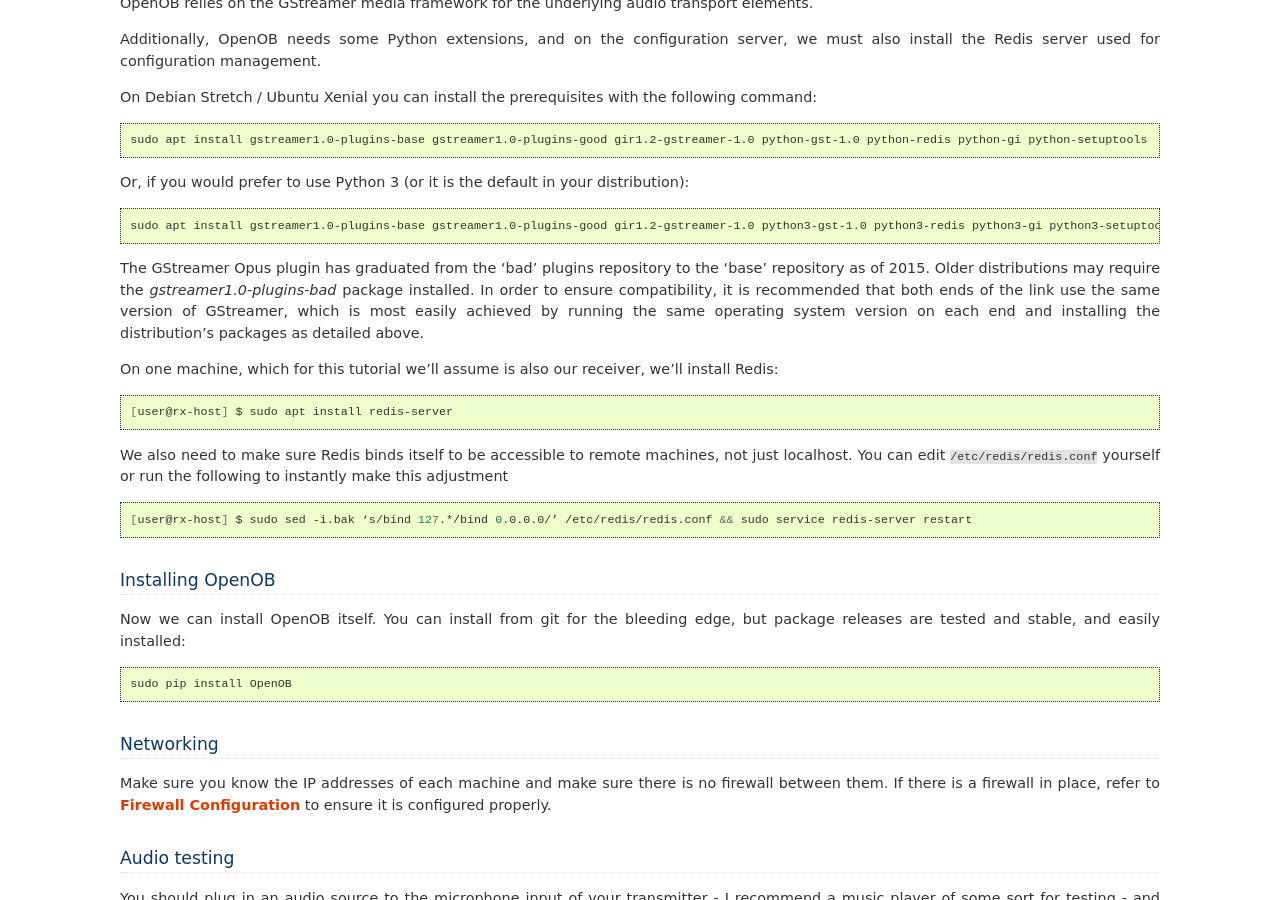
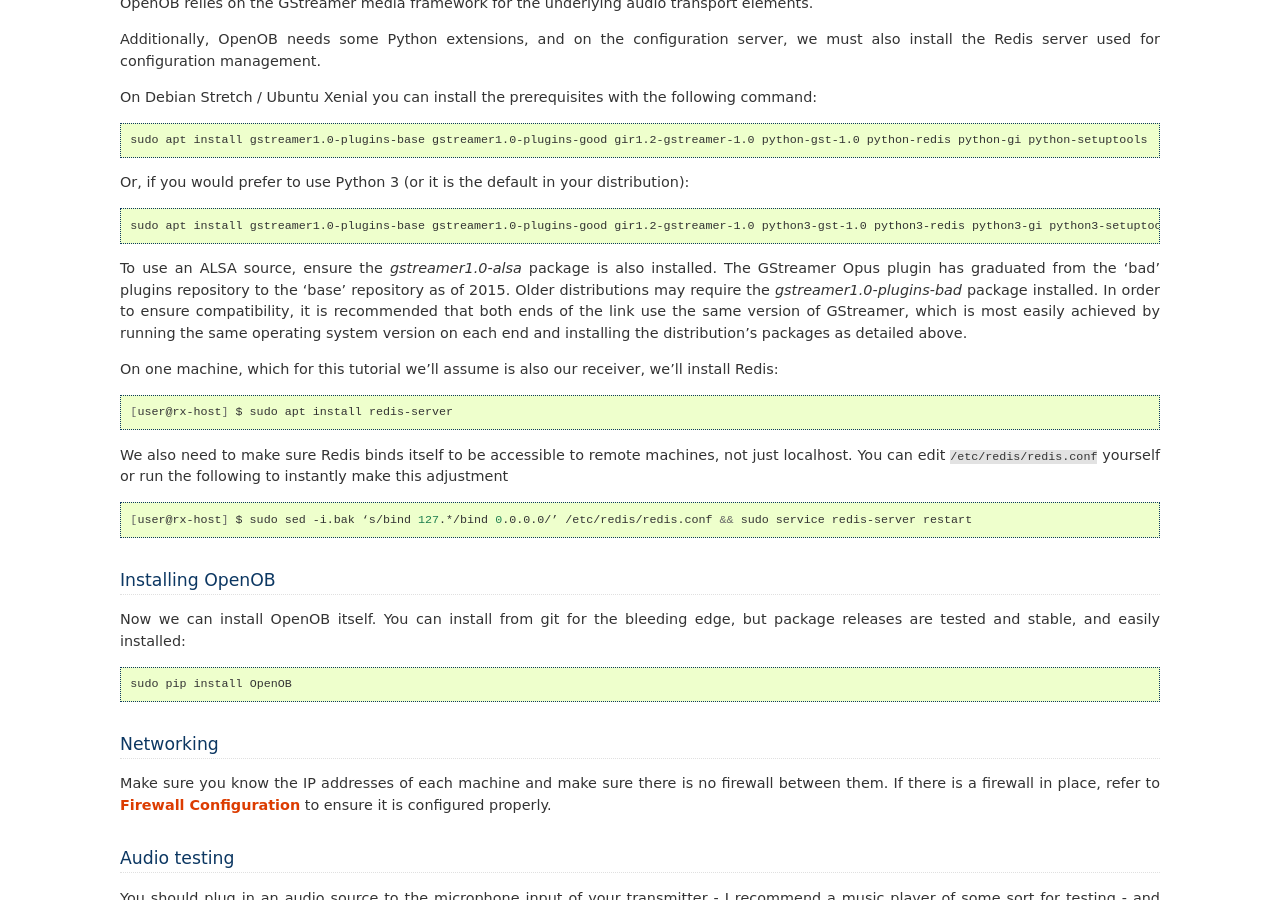
Before and after one commit to JamesHarrison/openob, a Sphinx documentation site: the page built from doc/source/tutorial.rst, in a window 1280 px wide and 900 px high, scrolled down 494 px. Built offline with Sphinx 7.4.7, drawn with Linux system fonts in a browser that asks for light colours; formulas are drawn with MathJax 3.

Commit message:
Mention gstreamer1.0-alsa in the docs (Fixes #40)

```diff
--- a/doc/source/tutorial.rst
+++ b/doc/source/tutorial.rst
@@ -29,6 +29,7 @@
 
   sudo apt install gstreamer1.0-plugins-base gstreamer1.0-plugins-good gir1.2-gstreamer-1.0 python3-gst-1.0 python3-redis python3-gi python3-setuptools
 
+To use an ALSA source, ensure the `gstreamer1.0-alsa` package is also installed.
 The GStreamer Opus plugin has graduated from the 'bad' plugins repository to the 'base' repository as of 2015.  Older distributions may require the `gstreamer1.0-plugins-bad` package installed.
 In order to ensure compatibility, it is recommended that both ends of the link use the same version of GStreamer, which is most easily achieved by running the same operating system version on each end and installing the distribution's packages as detailed above.
 
```
